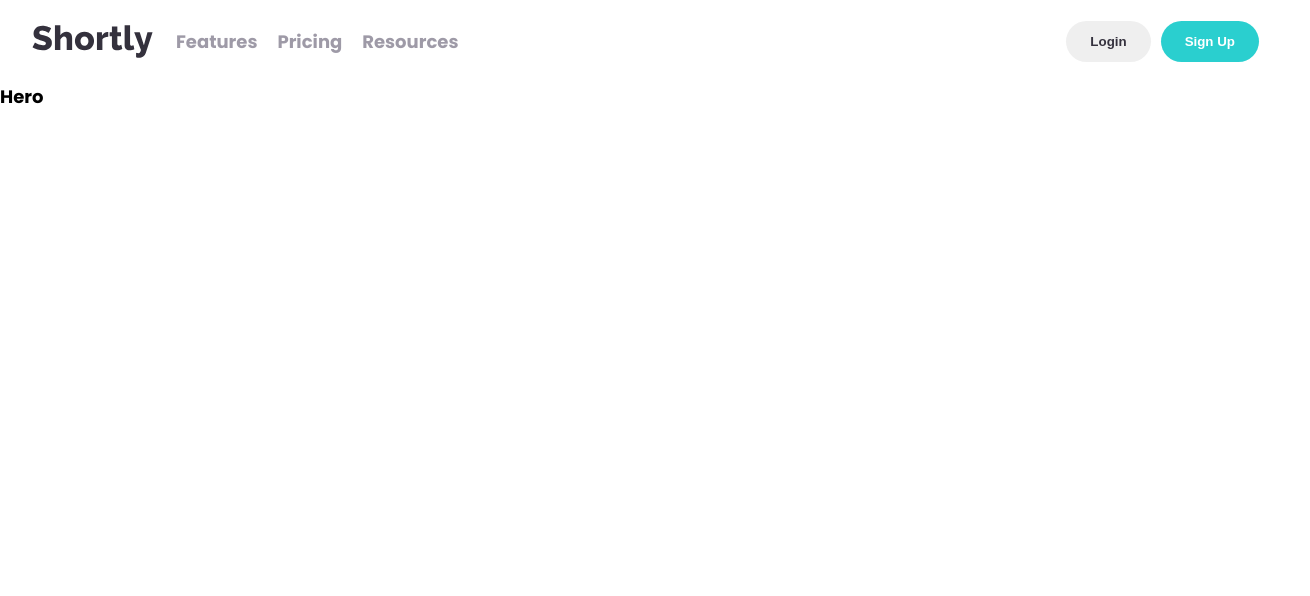
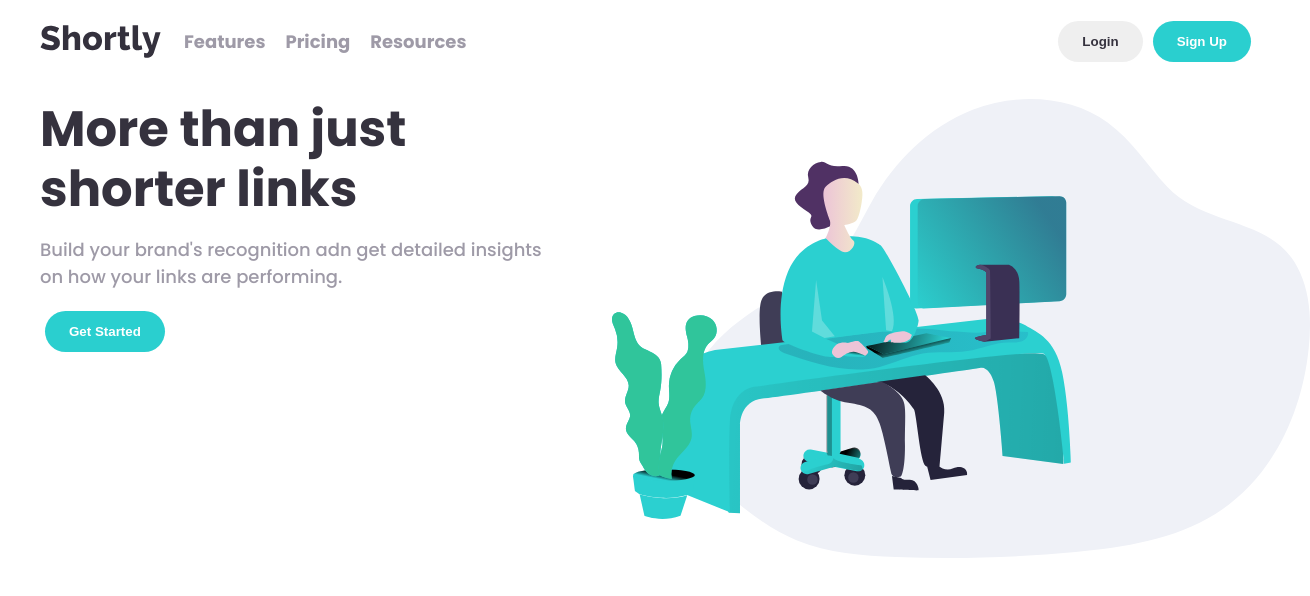
Before and after one commit to m-bashari-m/url-shortening, a React (Vite) app: page / in a window 1280 px wide. Shown: the top 596 px of the page, 1310 px wide, since content can reach past the window. Built offline with nearby package versions, Linux system fonts and the light colour scheme.

Commit message:
add: hero section, modify: button

```diff
--- a/src/components/button/Button.jsx
+++ b/src/components/button/Button.jsx
@@ -9,7 +9,7 @@ function Button({ fullRound, fullWidth, variant, children }) {
         `button
         ${fullRound ? "button--round" : ""}
         ${variant === "primary" ? "button--primary" : "button--secondary"}
-        ${fullWidth ? "button--full" : ""}
+        ${fullWidth ? "button--stretch" : ""}
         `
       }
     >
--- a/src/components/button/button.css
+++ b/src/components/button/button.css
@@ -25,6 +25,6 @@
   border-radius: 100px;
 }
 
-.button--full{
+.button--stretch{
   width: 100%;
 }
--- a/src/components/header/header.css
+++ b/src/components/header/header.css
@@ -39,6 +39,7 @@
 .container a{
   margin-bottom: 1rem;
   color: white;
+  z-index: 3;
 }
 
 hr{
@@ -52,6 +53,7 @@ hr{
 @media only screen and (min-width: 710px){
   .header{
     grid-template-columns: 150px 4fr;
+    padding: 1rem 1.5rem;
   }
 
   .header--menu{
--- a/src/components/hero/Hero.jsx
+++ b/src/components/hero/Hero.jsx
@@ -1,8 +1,19 @@
 import React from 'react'
+import { Button } from "../"
+import "./hero.css"
+import heroImage from "../../images/illustration-working.svg"
 
 function Hero() {
   return (
-    <div>Hero</div>
+    <section className="hero">
+      <div className="hero--content">
+        <h1>More than just shorter links</h1>
+        <p>Build your brand's recognition adn get detailed insights on how your links are performing.</p>
+        <Button variant="primary" fullRound fullWidth={false}>Get Started</Button>
+      </div>
+
+      <img src={heroImage} alt="an image of a person working with computer" />
+    </section>
   )
 }
 
--- a/src/components/hero/hero.css
+++ b/src/components/hero/hero.css
@@ -0,0 +1,51 @@
+.hero{
+  display: grid;
+  grid-template-columns: 1fr;
+  margin-top: 1rem;
+}
+
+.hero--content{
+  padding: 0 1rem;
+  text-align: center;
+}
+
+.hero img{
+  grid-row: 1 ;
+  position: relative;
+  left: 30px;
+  margin-bottom: 1rem;
+  z-index: -1;
+  object-fit: cover;
+}
+
+.hero h1{
+  font-size: 3rem;
+  color: var(--color-very-dark-blue);
+  line-height: 3.8rem;
+  margin-bottom: 1rem;
+}
+
+.hero p{
+  color: var(--color-grayish-violet);
+  font-weight: 500;
+  margin-bottom: 1rem;
+}
+
+@media only screen and (min-width: 710px){
+  .hero{
+    grid-template-columns: 5fr 6fr;
+  }
+
+  .hero img{
+    grid-column: 2;
+  }
+
+  .hero--content{
+    padding: 0 2.5rem;
+    text-align: left;
+  }
+
+  .hero h1{
+    font-size: 3.1rem;
+  }
+}
```
